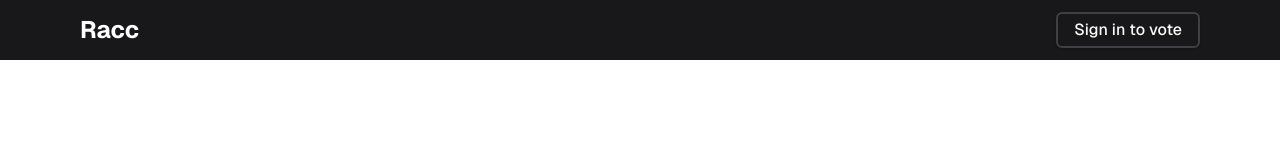
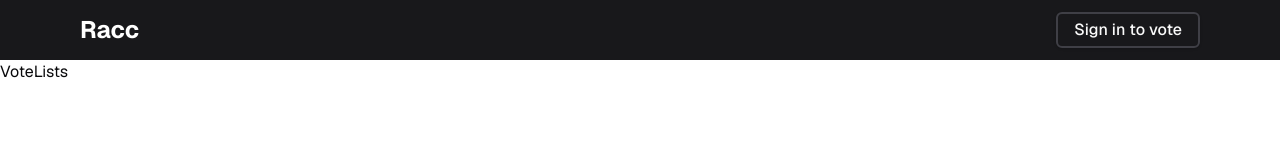
Before and after one commit to fisayo-dev/racc, a React (Vite) app: page / in a window 1280 px wide. Shown: the top 160 px of the page. Built offline with nearby package versions, Linux system fonts and the light colour scheme.

Commit message:
created vote components

```diff
--- /dev/null
+++ b/src/components/VoteCard.jsx
@@ -0,0 +1,7 @@
+const VoteCard = () => {
+  return (
+    <div>VoteCard</div>
+  )
+}
+
+export default VoteCard
--- /dev/null
+++ b/src/components/VoteLists.jsx
@@ -0,0 +1,7 @@
+const VoteLists = () => {
+  return (
+    <div>VoteLists</div>
+  )
+}
+
+export default VoteLists
--- a/src/components/index.js
+++ b/src/components/index.js
@@ -1,4 +1,6 @@
 import Header from "./Header";
 import Button from "./Button";
+import VoteLists from './VoteLists'
+import VoteCard from './VoteCard'
 
-export { Header, Button }
+export { Header, Button, VoteCard, VoteLists }
--- a/src/pages/Home.jsx
+++ b/src/pages/Home.jsx
@@ -1,8 +1,12 @@
+import { VoteLists } from "../components";
 import Header from "../components/Header";
 
 const Home = () => {
   return (
-    <Header />
+    <>
+      <Header />
+      <VoteLists />
+    </>
   );
 };
 
```
